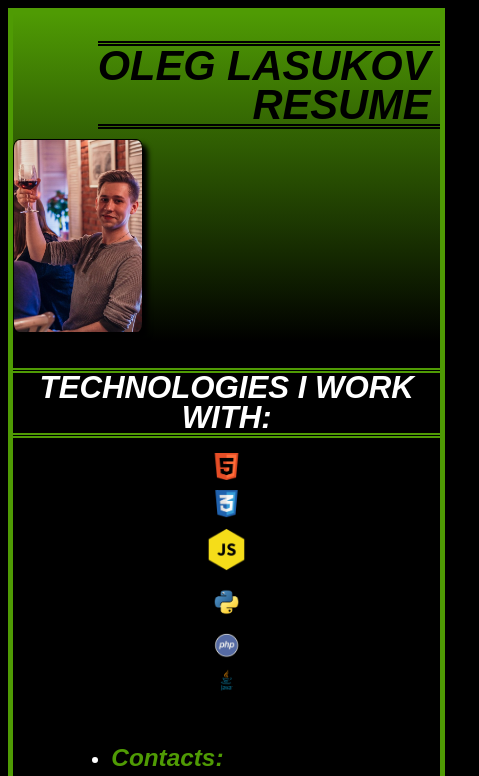
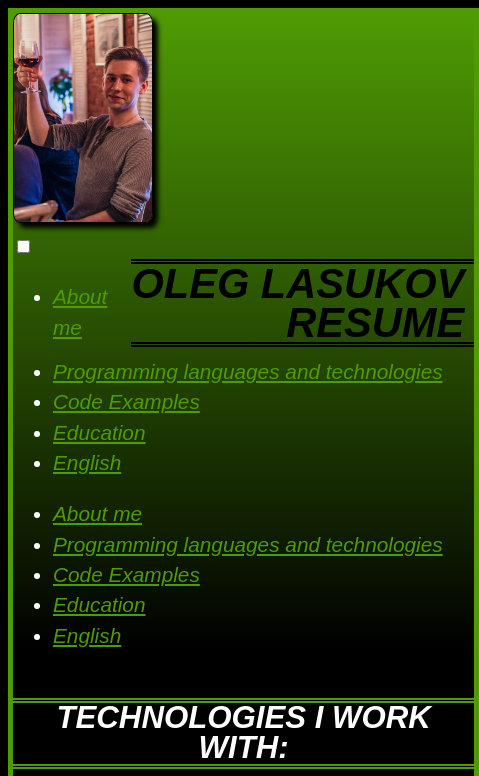
Before and after one commit to Kurentzis/rsschool-cv, a plain HTML site: page index.html in a window 390 px wide. Shown: the top 776 px of the page, 479 px wide, since content can reach past the window. Drawn offline with nearby package versions, Linux system fonts and the light colour scheme.

Commit message:
feat: add more functions

```diff
--- a/index.html
+++ b/index.html
@@ -5,14 +5,42 @@
   <meta charset="utf-8">
   <meta name="viewport" content="width=device-width, initial-scale=1">
   <link rel="stylesheet" href="style.css">
+  <link rel="stylesheet" href="//cdnjs.cloudflare.com/ajax/libs/highlight.js/9.15.9/styles/dark.min.css">
+<script src="//cdnjs.cloudflare.com/ajax/libs/highlight.js/9.15.9/highlight.min.js"></script>
+<script>hljs.initHighlightingOnLoad();</script>
   <title>Oleg Lasukov</title>
 </head>
 
 <body>
   <div class="content">
     <header>
-      <h1 id="top_header">Oleg Lasukov<br> Resume</h1>
-      <div class="logo-box"><img id="me" src="UJaS11i1zQM.jpg" alt="This is me"></div>
+      <div class="logo-box"><img id="me" src="UJaS11i1zQM.jpg" alt="This is me">
+        <h1 id="top_header">Oleg Lasukov<br> Resume</h1>
+      </div>
+      <div class="hamburger-menu">
+        <input id="menu__toggle" type="checkbox" />
+        <label class="menu__btn" for="menu__toggle">
+          <span></span>
+        </label>
+        <ul class="menu__box">
+          <li><a class="menu__item" href="#about_me">About me</a></li>
+          <li><a class="menu__item" href="#languages">Programming languages and technologies</a></li>
+          <li><a class="menu__item" href="#codes">Code Examples</a></li>
+          <li><a class="menu__item" href="#education">Education</a></li>
+          <li><a class="menu__item" href="#eng">English</a></li>
+        </ul>
+      </div>
+
+      <nav>
+        <ul>
+            <li><a href="#about_me">About me</a></li>
+            <li><a href="#languages">Programming languages and technologies</a></li>
+            <li><a href="#codes">Code Examples</a></li>
+            <li><a href="#education">Education</a></li>
+            <li><a href="#eng">English</a></li>
+        </ul>
+    </nav>
+
     </header>
     <main>
       <aside>
@@ -30,14 +58,14 @@
         </ul>
       </aside>
       <section class="main">
-        <h2>About me</h2>
+        <h2 id="about_me">About me</h2>
         <p>Hello! My name is Oleg and I am current student in BYU Idaho (Applied Technologies(BS)). My first
           priority is to become a good professional in IT industry.
           Despite of the fact, that I don’t have a real work experience, the following personalities are my
           friends on that difficult and
           breathtaking adventure: I am stubborn, responsible, capable to learn, enthusiastic, and much more.</p>
 
-        <h2>Programming languages and technologies:</h2>
+        <h2 id="languages">Programming languages and technologies:</h2>
         <ul>
           <li>HTML</li>
           <li>CSS</li>
@@ -49,11 +77,11 @@
         <p> Also there was an opportunity to work with
           pandas, os, and arcade libraries for Python.</p>
 
-        <h2>Code Examples</h2>
+        <h2 id="codes">Code Examples</h2>
         <h4>Code example. Count the divisors of a number. JS</h4>
 
         <pre>
-<code>
+<code class="language-js">
   function getDivisorsCnt(n){
     let i = 0;
     let matches = 0;
@@ -69,7 +97,7 @@
 
         <h4>Code example. Square numbers. Python</h4>
         <pre>
- <code>
+ <code class="Python">
    def square_digits(num):
    x = [int(a) for a in str(num)]
    squared_nums = []
@@ -84,7 +112,7 @@
  </code>
 </pre>
 
-        <h2>I am looking for my first job. I am a student in RS School and BYU Idaho</h2>
+        <h2 id="education">I am looking for my first job. I am a student in RS School and BYU Idaho</h2>
         <p>Except of RS School I am a student in BYU. That is a private university in the United States of
           America. I am taking an online program
           in Applied Technologies(BS). At this moment that’s been 3 semesters and 5 classes after start, which is
@@ -93,7 +121,7 @@
           Front-end, and Web-Engineering.</p>
         <h2>English</h2>
 
-        <p>My English is approximately intermediate or higher. Since I am a student in American school I have bunch
+        <p id="eng">My English is approximately intermediate or higher. Since I am a student in American school I have bunch
           of language practice.</p>
       </section>
     </main>
```
